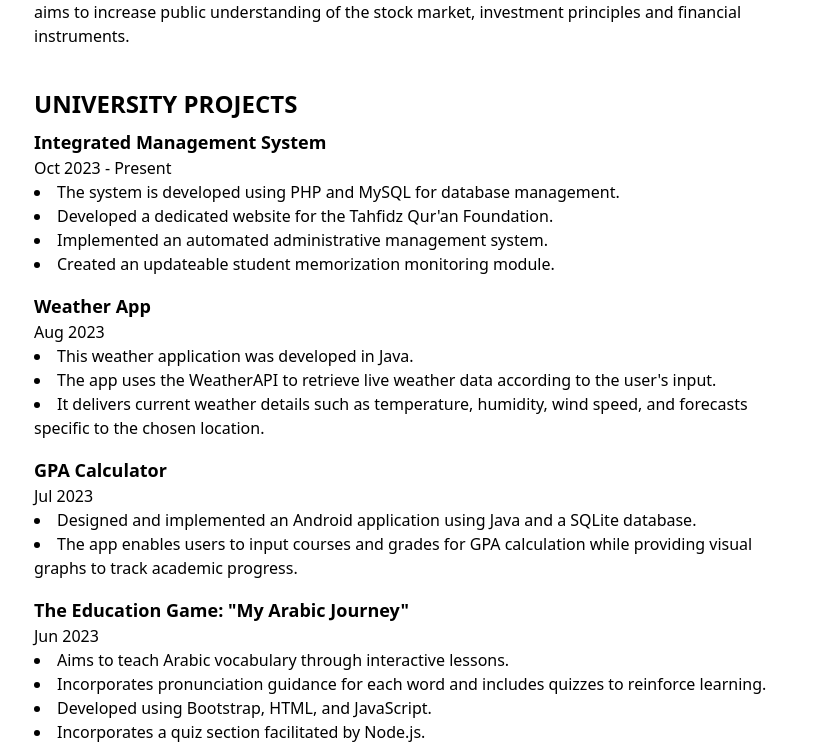
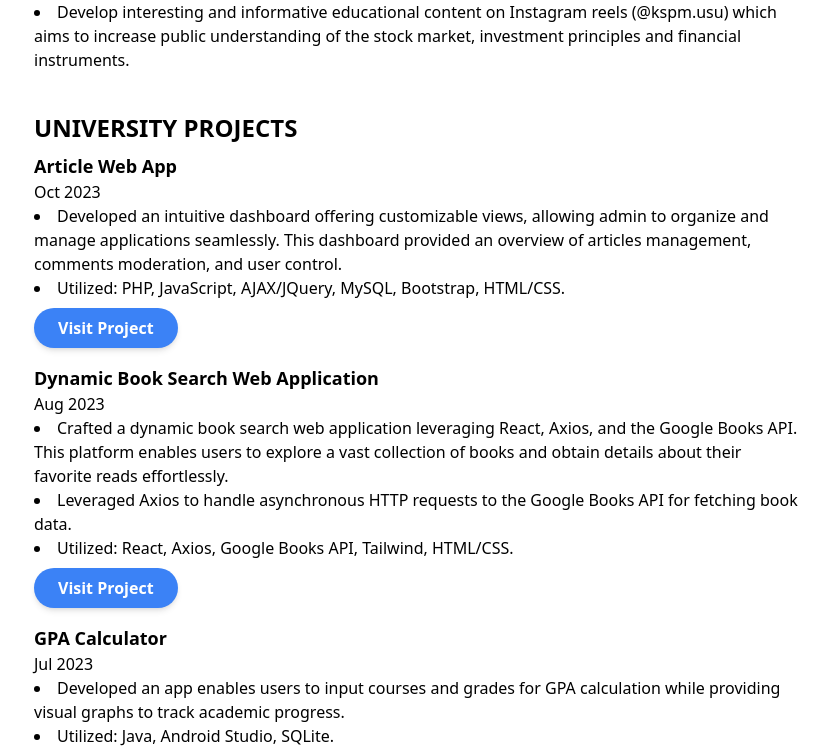
Before and after one commit to HaikalE/webPortofolio, a React (Create React App) app: page / in a window 1280 px wide. Shown: the part 2067-2821 px from the top of the page, without its empty margins (222-1050 px from the left). Built offline with nearby package versions, Linux system fonts and the light colour scheme.

Commit message:
perbaruan_body

```diff
--- a/src/Body.js
+++ b/src/Body.js
@@ -74,41 +74,41 @@ const Body = () => {
   ];
   const universityProjects = [
     {
-      title: 'Integrated Management System',
-      duration: 'Oct 2023 - Present',
+      title: 'Article Web App',
+      duration: 'Oct 2023',
       description: [
-        'The system is developed using PHP and MySQL for database management.',
-        'Developed a dedicated website for the Tahfidz Qur\'an Foundation.',
-        'Implemented an automated administrative management system.',
-        'Created an updateable student memorization monitoring module.',
+        'Developed an intuitive dashboard offering customizable views, allowing admin to organize and manage applications seamlessly. This dashboard provided an overview of articles management, comments moderation, and user control.',
+        'Utilized: PHP, JavaScript, AJAX/JQuery, MySQL, Bootstrap, HTML/CSS.',
       ],
+      url: 'https://falling-terrains.000webhostapp.com/',
     },
     {
-      title: 'Weather App',
+      title: 'Dynamic Book Search Web Application',
       duration: 'Aug 2023',
       description: [
-        'This weather application was developed in Java.',
-        'The app uses the WeatherAPI to retrieve live weather data according to the user\'s input.',
-        'It delivers current weather details such as temperature, humidity, wind speed, and forecasts specific to the chosen location.',
+        'Crafted a dynamic book search web application leveraging React, Axios, and the Google Books API. This platform enables users to explore a vast collection of books and obtain details about their favorite reads effortlessly.',
+        'Leveraged Axios to handle asynchronous HTTP requests to the Google Books API for fetching book data.',
+        'Utilized: React, Axios, Google Books API, Tailwind, HTML/CSS.',
       ],
+      url: 'https://find4books.netlify.app/',
     },
     {
       title: 'GPA Calculator',
       duration: 'Jul 2023',
       description: [
-        'Designed and implemented an Android application using Java and a SQLite database.',
-        'The app enables users to input courses and grades for GPA calculation while providing visual graphs to track academic progress.',
+        'Developed an app enables users to input courses and grades for GPA calculation while providing visual graphs to track academic progress.',
+        'Utilized: Java, Android Studio, SQLite.'
       ],
+      url: 'https://github.com/HaikalE/CGPA-CALCULATOR_APP/tree/master',
     },
     {
       title: 'The Education Game: "My Arabic Journey"',
       duration: 'Jun 2023',
       description: [
-        'Aims to teach Arabic vocabulary through interactive lessons.',
-        'Incorporates pronunciation guidance for each word and includes quizzes to reinforce learning.',
-        'Developed using Bootstrap, HTML, and JavaScript.',
-        'Incorporates a quiz section facilitated by Node.js.',
+        'Aiming to teach Arabic vocabulary through interactive lessons. It incorporates pronunciation guidance for each word and includes quizzes to reinforce learning.',
+        'Utilized: Bootstrap, HTML, JavaScript, Node.js.',
       ],
+      url: 'https://github.com/killuazoldyckk/ArabicJourney',
     },
     // Add other university projects here...
   ];
@@ -123,8 +123,10 @@ const Body = () => {
   };
 
   return (
+
     <div className="mx-4 my-8 sm:mx-auto max-w-3xl">
       {/* Header */}
+      <br/>
       <div className="mb-6 text-center">
         <h1 className="text-3xl font-bold mb-4">Muhammad Haikal Rahman</h1>
       </div>
@@ -256,11 +258,16 @@ with adaptability to create user-centric solutions that push technological bound
           <li key={idx}>{detail}</li>
         ))}
       </ul>
+      <a
+        href={project.url}
+        target="_blank"
+        rel="noopener noreferrer"
+        className="inline-block bg-blue-500 hover:bg-blue-700 text-white font-semibold py-2 px-6 rounded-full shadow-md transition duration-300 ease-in-out"
+      >
+        Visit Project
+      </a>
     </div>
   ))}
-      </div>
-      <div>
-
 </div>
     </div>
 
```
Lines whose indentation alone changed are shown as unchanged.
